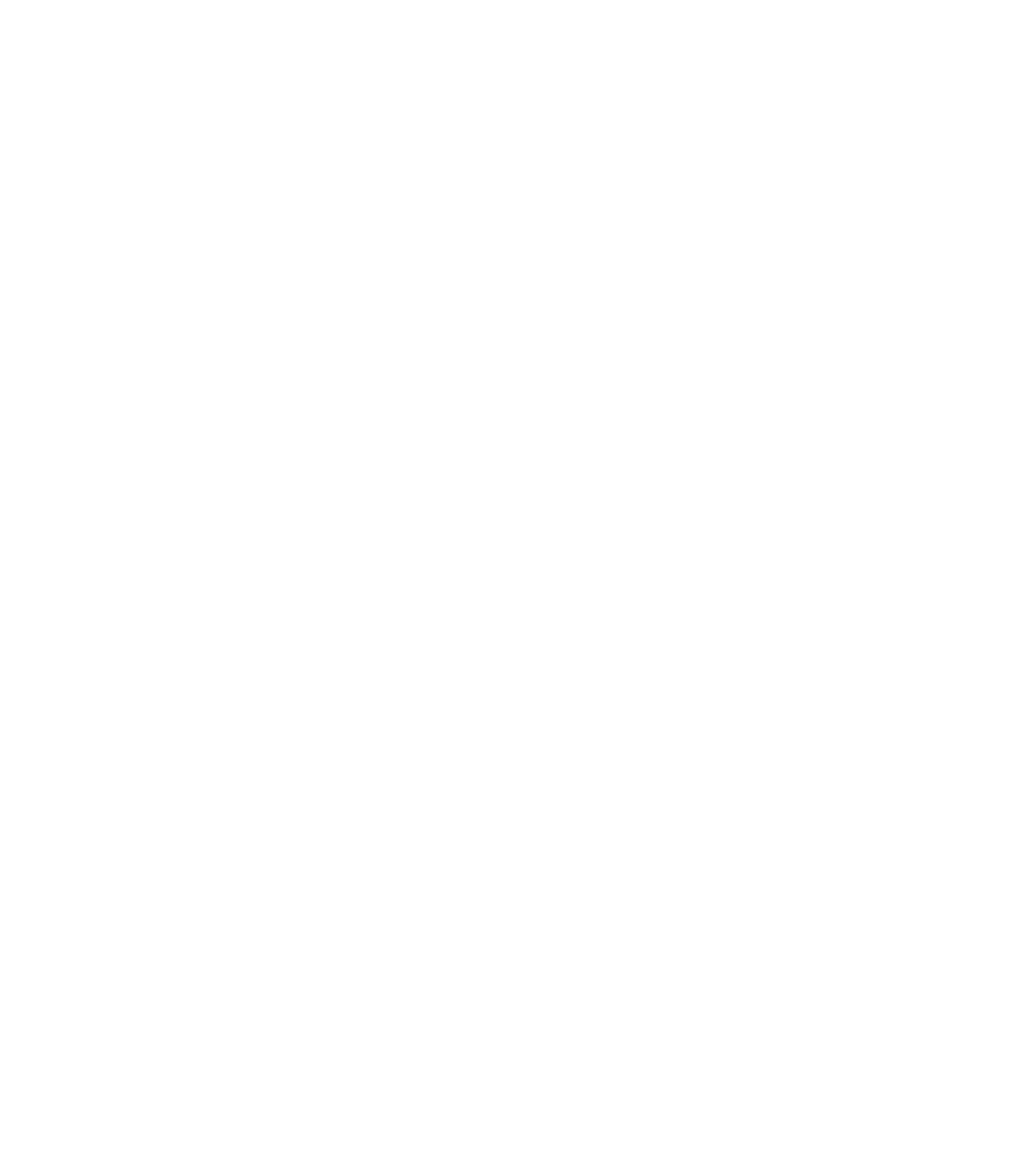
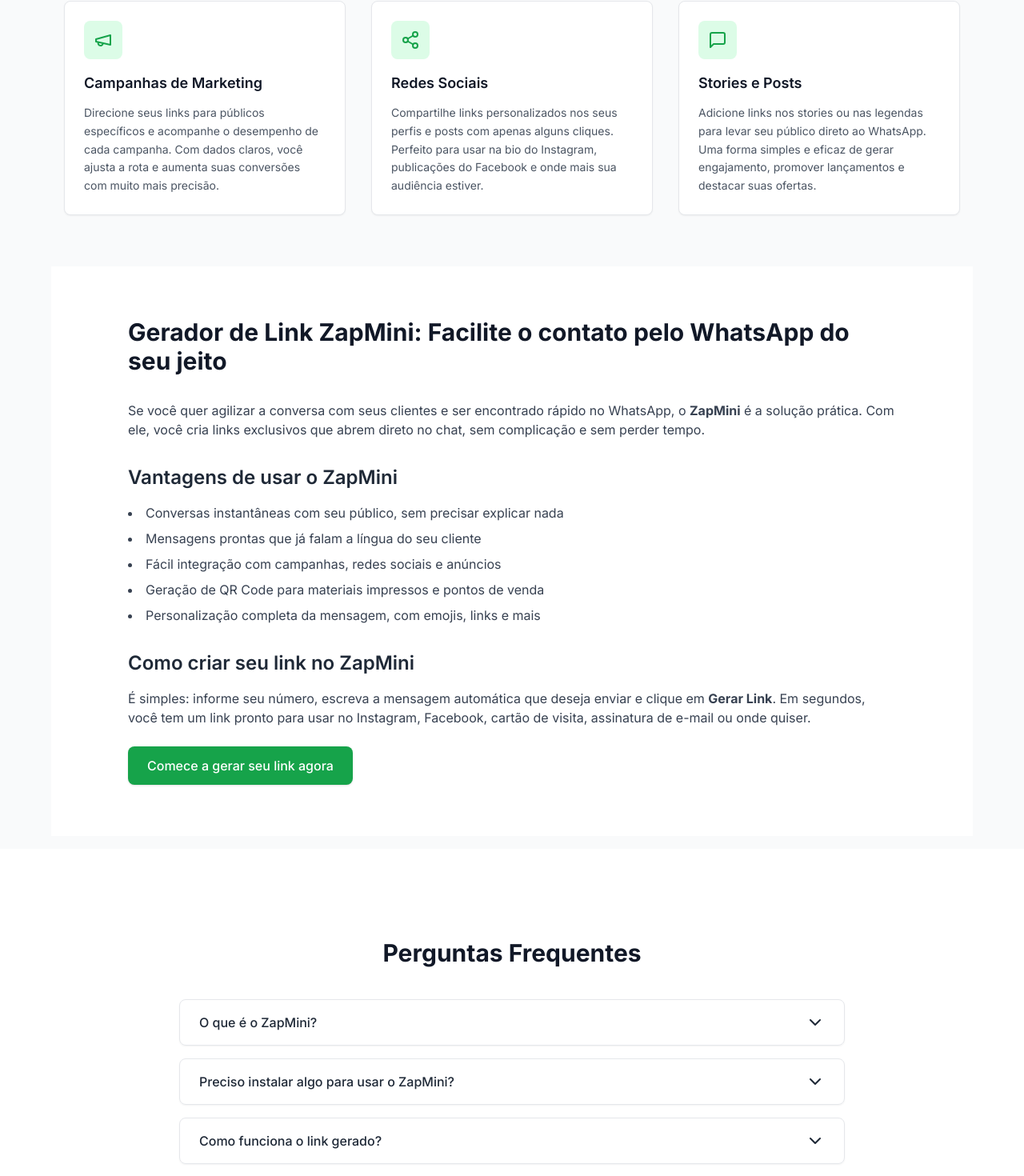
Before and after one commit to brunoomarcel/zapmini, a Next.js app: page / in a window 1280 px wide. Shown: the part 853-2323 px from the top of the page at 80% size. Before the commit the page ends 858 px from the top, so only its background shows below. Built offline with nearby package versions, Linux system fonts and the light colour scheme.

Commit message:
feat: :bug: adição de conteudos

```diff
--- /dev/null
+++ b/src/components/faq.tsx
@@ -0,0 +1,75 @@
+"use client";
+import { useState } from "react";
+import { ChevronDown, ChevronUp } from "lucide-react";
+
+const faqs = [
+  {
+    question: "O que é o ZapMini?",
+    answer:
+      "O ZapMini é uma ferramenta gratuita que gera links personalizados para o WhatsApp, permitindo que você inicie conversas com mensagens automáticas e facilite o contato com seu público.",
+  },
+  {
+    question: "Preciso instalar algo para usar o ZapMini?",
+    answer:
+      "Não! O ZapMini funciona 100% online no seu navegador. Basta acessar o site, preencher os campos e gerar seu link.",
+  },
+  {
+    question: "Como funciona o link gerado?",
+    answer:
+      "O link criado abre diretamente uma conversa no WhatsApp com a mensagem personalizada que você definir. Ele pode ser compartilhado em redes sociais, sites, e-mails e muito mais.",
+  },
+  {
+    question: "É possível usar acentos e emojis na mensagem?",
+    answer:
+      "Sim! Você pode escrever normalmente com acentos e adicionar emojis. O ZapMini faz toda a codificação automaticamente para funcionar corretamente no WhatsApp.",
+  },
+  {
+    question: "Posso encurtar ou personalizar o link?",
+    answer:
+      "No momento, o ZapMini gera links padrão do WhatsApp. Para encurtar ou personalizar, recomendamos usar serviços como Bit.ly ou encurtadores com seu domínio próprio.",
+  },
+];
+
+export default function FAQ() {
+  const [openIndex, setOpenIndex] = useState<number | null>(null);
+
+  const toggle = (index: number) => {
+    setOpenIndex(openIndex === index ? null : index);
+  };
+
+  return (
+    <section className="py-12 sm:py-16 bg-white">
+      <div className="max-w-4xl mx-auto px-4 sm:px-6 lg:px-8">
+        <h2 className="text-2xl sm:text-3xl font-bold text-center text-gray-900 mb-8 sm:mb-10">
+          Perguntas Frequentes
+        </h2>
+
+        <div className="space-y-3 sm:space-y-4">
+          {faqs.map((faq, index) => (
+            <div
+              key={index}
+              className="border border-gray-200 rounded-lg shadow-sm"
+            >
+              <button
+                onClick={() => toggle(index)}
+                className="w-full flex justify-between items-center px-5 py-3 sm:px-6 sm:py-4 text-left text-gray-800 font-medium hover:bg-gray-50 transition"
+              >
+                <span className="text-sm sm:text-base">{faq.question}</span>
+                {openIndex === index ? (
+                  <ChevronUp className="w-5 h-5 sm:w-6 sm:h-6" />
+                ) : (
+                  <ChevronDown className="w-5 h-5 sm:w-6 sm:h-6" />
+                )}
+              </button>
+              {openIndex === index && (
+                <div className="px-5 pb-4 sm:px-6 text-gray-600 text-sm sm:text-base">
+                  {faq.answer}
+                </div>
+              )}
+            </div>
+          ))}
+        </div>
+      </div>
+    </section>
+  );
+}
--- a/src/components/footer.tsx
+++ b/src/components/footer.tsx
@@ -1,8 +1,10 @@
 import Link from "next/link"
+import FAQ from "./faq"
 
 export default function Footer() {
   return(
     <footer className="mt-12 mb-12 text-center">
+        <FAQ />
         <p className="text-sm text-gray-500">
         Zapmini © {new Date().getFullYear()} – Todos os direitos reservados
         </p>
--- a/src/components/whatsapp-link-generator.tsx
+++ b/src/components/whatsapp-link-generator.tsx
@@ -2,7 +2,7 @@
 
 import type React from "react"
 import { useState, useEffect } from "react"
-import { Smartphone, Plus } from "lucide-react"
+import { Smartphone, Plus, Megaphone, Share2, MessageSquare } from "lucide-react"
 import { Button } from "@/components/ui/button"
 import { Input } from "@/components/ui/input"
 import { Textarea } from "@/components/ui/textarea"
@@ -256,10 +256,11 @@
   }
 
   return (
-    <div className="flex flex-col lg:flex-row bg-white rounded-xl overflow-hidden shadow-sm border">
+    <div>
+      <div className="flex flex-col lg:flex-row bg-white rounded-xl overflow-hidden shadow-sm border">
       {/* Formulário */}
       <div className="p-4 sm:p-6 lg:p-8 lg:w-1/2">
-        <h1 className="text-xl sm:text-2xl font-bold mb-4 sm:mb-6">
+        <h1 className="text-xl sm:text-2xl font-bold mb-4 sm:mb-6" id="gerador">
           Gere o seu <span className="text-green-500">Link do WhatsApp</span>
         </h1>
 
@@ -456,5 +457,94 @@
         )}
       </div>
     </div>
+
+    <section className="py-16 bg-gray-50">
+      <div className="max-w-6xl mx-auto px-4">
+        <h2 className="text-3xl font-bold text-center text-gray-900 mb-12">
+          Como usar o Gerador de Link?
+        </h2>
+
+        <div className="grid grid-cols-1 md:grid-cols-2 lg:grid-cols-3 gap-8">
+          {/* Campanhas de Marketing */}
+          <div className="bg-white rounded-lg p-6 shadow-sm border border-gray-200 hover:shadow-md transition-shadow">
+            <div className="w-12 h-12 bg-green-100 rounded-lg flex items-center justify-center mb-4">
+              <Megaphone className="w-6 h-6 text-green-600" />
+            </div>
+            <h3 className="text-lg font-semibold text-gray-900 mb-3">
+              Campanhas de Marketing
+            </h3>
+            <p className="text-gray-600 text-sm leading-relaxed">
+              Direcione seus links para públicos específicos e acompanhe o desempenho de cada campanha. Com dados claros, você ajusta a rota e aumenta suas conversões com muito mais precisão.
+            </p>
+          </div>
+
+          {/* Redes Sociais */}
+          <div className="bg-white rounded-lg p-6 shadow-sm border border-gray-200 hover:shadow-md transition-shadow">
+            <div className="w-12 h-12 bg-green-100 rounded-lg flex items-center justify-center mb-4">
+              <Share2 className="w-6 h-6 text-green-600" />
+            </div>
+            <h3 className="text-lg font-semibold text-gray-900 mb-3">Redes Sociais</h3>
+            <p className="text-gray-600 text-sm leading-relaxed">
+              Compartilhe links personalizados nos seus perfis e posts com apenas alguns cliques. Perfeito para usar na bio do Instagram, publicações do Facebook e onde mais sua audiência estiver.
+            </p>
+          </div>
+
+          {/* Stories e Posts */}
+          <div className="bg-white rounded-lg p-6 shadow-sm border border-gray-200 hover:shadow-md transition-shadow">
+            <div className="w-12 h-12 bg-green-100 rounded-lg flex items-center justify-center mb-4">
+              <MessageSquare className="w-6 h-6 text-green-600" />
+            </div>
+            <h3 className="text-lg font-semibold text-gray-900 mb-3">Stories e Posts</h3>
+            <p className="text-gray-600 text-sm leading-relaxed">
+              Adicione links nos stories ou nas legendas para levar seu público direto ao WhatsApp. Uma forma simples e eficaz de gerar engajamento, promover lançamentos e destacar suas ofertas.
+            </p>
+          </div>
+        </div>
+      </div>
+    </section>
+
+    <section className="bg-white py-12 sm:py-16">
+      <div className="max-w-5xl mx-auto px-4 sm:px-6 lg:px-8">
+        <h2 className="text-2xl sm:text-3xl font-bold text-gray-900 mb-6 sm:mb-8">
+          Gerador de Link ZapMini: Facilite o contato pelo WhatsApp do seu jeito
+        </h2>
+
+        <p className="text-gray-700 text-sm sm:text-base leading-relaxed mb-6 sm:mb-8">
+          Se você quer agilizar a conversa com seus clientes e ser encontrado rápido no WhatsApp, o <strong>ZapMini</strong> é a solução prática. Com ele, você cria links exclusivos que abrem direto no chat, sem complicação e sem perder tempo.
+        </p>
+
+        <h3 className="text-xl sm:text-2xl font-semibold text-gray-800 mb-4">
+          Vantagens de usar o ZapMini
+        </h3>
+
+        <ul className="list-disc list-inside text-gray-700 text-sm sm:text-base space-y-2 mb-8">
+          <li>Conversas instantâneas com seu público, sem precisar explicar nada</li>
+          <li>Mensagens prontas que já falam a língua do seu cliente</li>
+          <li>Fácil integração com campanhas, redes sociais e anúncios</li>
+          <li>Geração de QR Code para materiais impressos e pontos de venda</li>
+          <li>Personalização completa da mensagem, com emojis, links e mais</li>
+        </ul>
+
+        <h3 className="text-xl sm:text-2xl font-semibold text-gray-800 mb-4">
+          Como criar seu link no ZapMini
+        </h3>
+
+        <p className="text-gray-700 text-sm sm:text-base leading-relaxed mb-6">
+          É simples: informe seu número, escreva a mensagem automática que deseja enviar e clique em <strong>Gerar Link</strong>. Em segundos, você tem um link pronto para usar no Instagram, Facebook, cartão de visita, assinatura de e-mail ou onde quiser.
+        </p>
+
+        <div className="mt-6">
+          <a
+            href="#gerador"
+            className="inline-block bg-green-600 text-white text-sm sm:text-base font-medium px-5 sm:px-6 py-3 rounded-lg shadow hover:bg-green-700 transition"
+          >
+            Comece a gerar seu link agora
+          </a>
+        </div>
+      </div>
+    </section>
+
+
+    </div>
   )
 }
```
Also changed, not shown: 1 other file (tests, documents, lock files or other folders).
